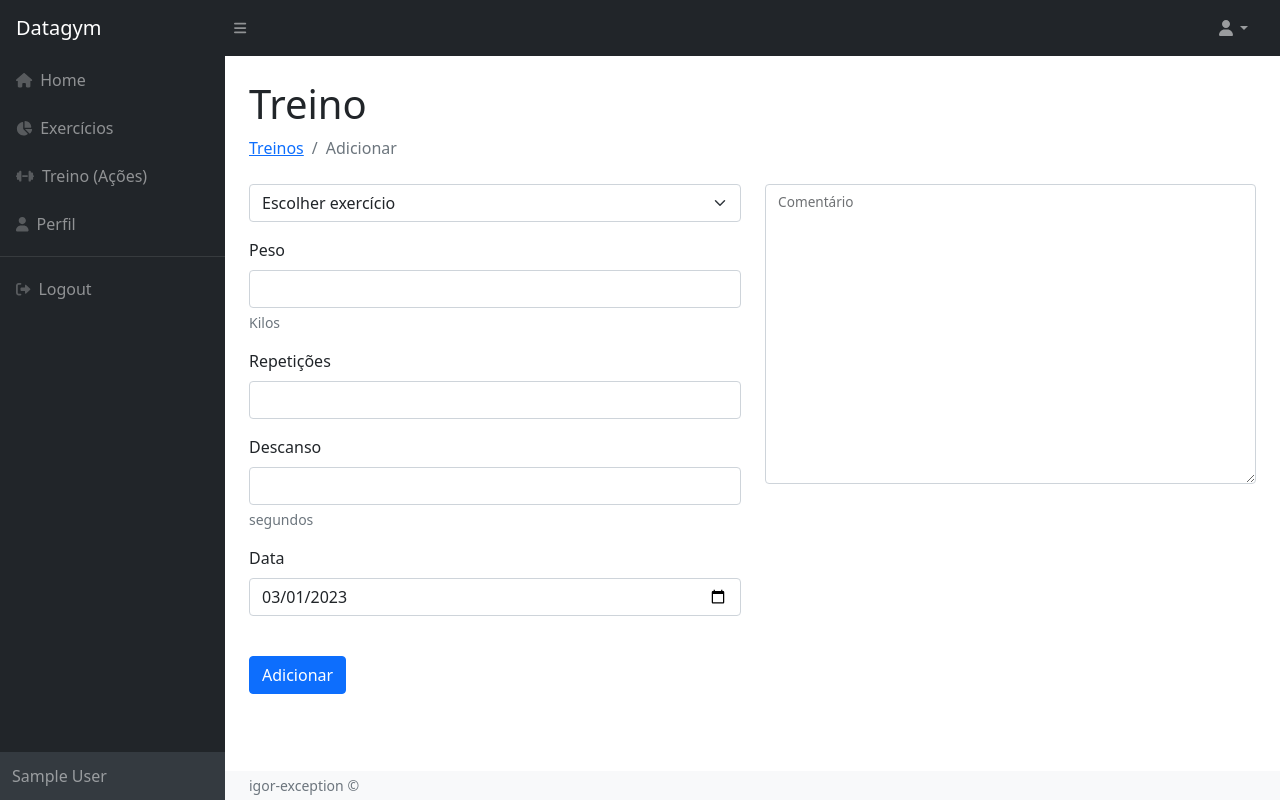
After one commit to igor-exception/Old-dataGym, a PHP site: page /view/dashboard/actions/create.php in a window 1280 px wide. The commit adds this page. Run offline with PHP 8.4, Linux system fonts and the light colour scheme; the visitor is signed in with stand-in values (Sample User, id 1); some libraries are stand-ins or nearby versions.

Commit message:
code smell

```diff
--- a/database-init.sql
+++ b/database-init.sql
@@ -11,7 +11,9 @@ CREATE TABLE exercises (
     id int NOT NULL AUTO_INCREMENT,
     name VARCHAR(255),
     description TEXT,
-    PRIMARY KEY(id)
+    id_user int(255) NOT NULL,
+    PRIMARY KEY(id),
+    FOREIGN KEY (id_user) REFERENCES users(id) ON DELETE CASCADE
 );
 CREATE TABLE actions (
     id int NOT NULL AUTO_INCREMENT,
--- /dev/null
+++ b/view/dashboard/actions/create.php
@@ -0,0 +1,70 @@
+<?php
+require __DIR__ . '/../../../vendor/autoload.php';
+require_once '../includes/_header.php';
+
+
+if(isset($_POST['exercise'], $_POST['weight'], $_POST['repetitions'])) {
+
+}
+?>
+        <div class="container-fluid px-4">
+        <h1 class="mt-4">Treino</h1>
+        <ol class="breadcrumb mb-4">
+                <li class="breadcrumb-item"><a href="/view/dashboard/actions/list.php">Treinos</a></li>
+                <li class="breadcrumb-item active">Adicionar</li>
+            </ol>
+
+            <div class="row">
+                <form method="POST" action="/view/dashboard/actions/create.php">
+                    <div class="row">
+                        <div class="col-lg-6 col-md-6 col-sm-12">  <!-- coluna esquerda -->
+                            <div class="mb-3">
+                                <select class="form-select" aria-label="Default select example" name="exercise"> <!-- carregar exercicios -->
+                                    <option selected>Escolher exercício</option>
+
+
+                                    <option value="1">Supino</option>
+                                    <option value="2">Biceps Barra W</option>
+                                    <option value="3">Terra</option>
+
+                                </select>
+                            </div>
+                            <div class="mb-3">
+                                <label for="weight" class="form-label">Peso</label>
+                                <input type="number" class="form-control" id="weight" name="weight" aria-describedby="weightHelp">
+                                <div id="weightHelp" class="form-text">Kilos</div>
+                            </div>
+                            <div class="mb-3">
+                                <label for="repetitions" class="form-label">Repetições</label>
+                                <input type="number" class="form-control" id="repetitions" name="repetitions">
+                            </div>
+                            <div class="mb-3">
+                                <label for="rest" class="form-label">Descanso</label>
+                                <input type="number" class="form-control" id="rest" name="rest" aria-describedby="restHelp">
+                                <div id="restHelp" class="form-text">segundos</div>
+                            </div>
+                            <div class="mb-3">
+                                <label for="rest" class="form-label">Data</label>
+                                <input type="date" class="form-control" id="date" name="date" value="<?= date("Y-m-d"); ?>">
+                            </div>
+                        </div>
+
+                        <div class="col-lg-6 col-md-6 col-sm-12">  <!-- coluna direita -->
+                            <div class="form-floating mb-3">
+                                <textarea class="form-control" id="description" name="description" style="height: 300px"></textarea>
+                                <label for="description">Comentário</label>
+                            </div>
+                        </div>
+
+                        <div class="d-flex align-items-center justify-content-between mt-4 mb-0">
+                            <button class="btn btn-primary" type="submit">Adicionar</button>
+                        </div>
+                    </div>
+                </form>
+            </div>
+
+    </div>
+
+<?php
+require_once './../includes/_footer.php';
+?>
--- a/view/dashboard/exercises/create.php
+++ b/view/dashboard/exercises/create.php
@@ -5,7 +5,7 @@ require_once '../includes/_header.php';
 
 if(isset($_POST['name'], $_POST['description'])) {
     try {
-        $exercise = new \App\Exercise\Exercise($_POST['name'], $_POST['description'], new \App\Database\Database());
+        $exercise = new \App\Exercise\Exercise($_POST['name'], $_POST['description'], $_SESSION['id'], new \App\Database\Database());
         header("Location: /view/dashboard/exercises/show.php?id={$exercise->getId()}");
         exit();
     } catch(\Throwable $t) {
--- a/view/dashboard/includes/_header.php
+++ b/view/dashboard/includes/_header.php
@@ -52,7 +52,7 @@ if(!isset($_SESSION['name'], $_SESSION['email'], $_SESSION['id'])){
                                 <div class="sb-nav-link-icon"><i class="fas fa-chart-pie"></i></div>
                                 Exercícios
                             </a>
-                            <a class="nav-link" href="/view/dashboard/actions.php">
+                            <a class="nav-link" href="/view/dashboard/actions/list.php">
                                 <div class="sb-nav-link-icon"><i class="fas fa-dumbbell"></i></div>
                                 Treino (Ações)
                             </a>
@@ -61,7 +61,7 @@ if(!isset($_SESSION['name'], $_SESSION['email'], $_SESSION['id'])){
                                 Perfil
                             </a>
                             <li><hr class="dropdown-divider" /></li>
-                            <a class="nav-link" href="logout.php">
+                            <a class="nav-link" href="/view/dashboard/logout.php">
                                 <div class="sb-nav-link-icon"><i class="fas fa-sign-out-alt"></i></div>
                                 Logout
                             </a>
@@ -69,7 +69,7 @@ if(!isset($_SESSION['name'], $_SESSION['email'], $_SESSION['id'])){
                     </div>
                     <div class="sb-sidenav-footer">
                         <?php if(session_status() === PHP_SESSION_ACTIVE && isset($_SESSION['name'])){ ?>
-                        <?php echo $_SESSION['name']?>
+                        <?= $_SESSION['name']?>
                         <?php }?>
                     </div>
                 </nav>
```
Also changed, not shown: App/Action/Action.php (+48 -0 lines), App/Exercise/Exercise.php (+20 -59 lines), App/User/User.php (+5 -5 lines), App/Validator/GeneralValidator.php (+50 -1 lines), Tests/Unit/App/Exercise/ExerciseTest.php (+72 -15 lines), Tests/Unit/App/Validator/ValidatorTest.php (added, +179 -0 lines), view/dashboard/actions/list.php (added, +32 -0 lines), 1 other file.
